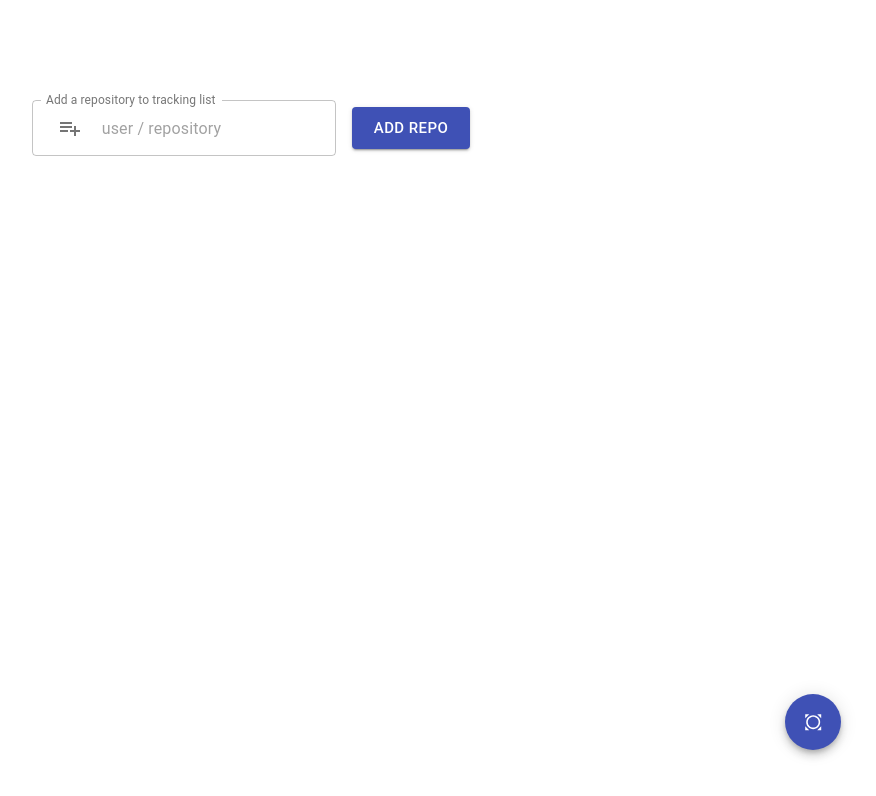
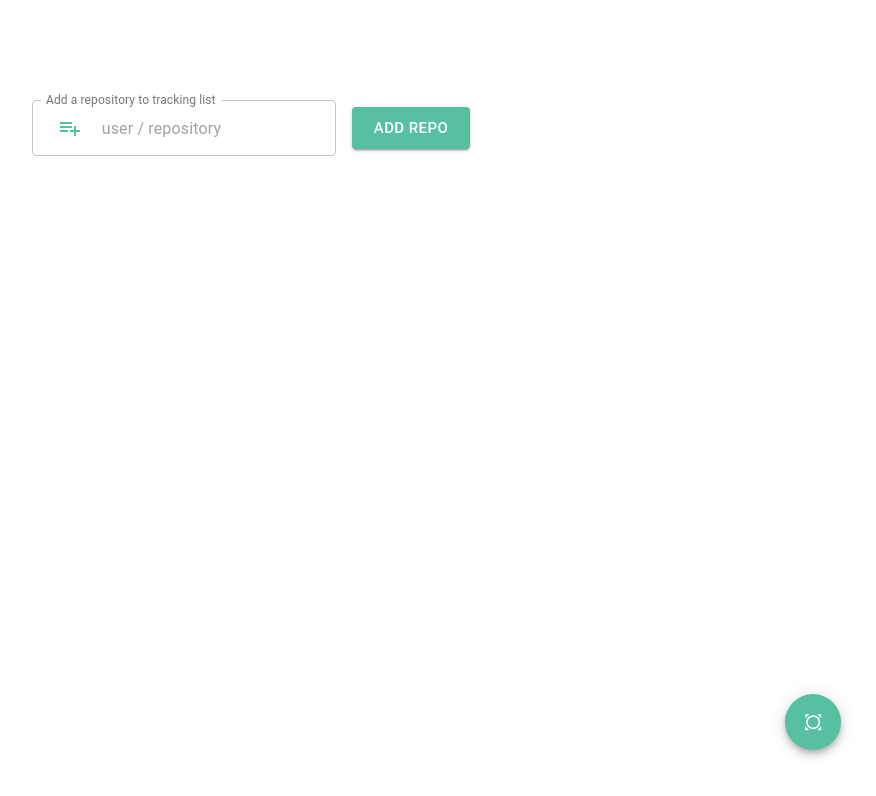
Before and after one commit to tale97/github-repo-tracker, a React (Create React App) app: page / in a window 1280 px wide. Shown: the top 796 px of the page, without its empty margins (389-1265 px from the left). Built offline with nearby package versions, Linux system fonts and the light colour scheme.

Commit message:
feat: change primary color to Lumanu's logo color (I think I have too much free time...)

```diff
--- a/src/components/FilterBar.js
+++ b/src/components/FilterBar.js
@@ -51,7 +51,7 @@ class FilterBar extends React.Component {
                   aria-haspopup="true"
                   onClick={this.onClickSearchFunction}
                 >
-                  <SearchIcon />
+                  <SearchIcon color="primary" />
                 </IconButton>
               </InputAdornment>
             ),
--- a/src/components/SearchField.js
+++ b/src/components/SearchField.js
@@ -61,7 +61,7 @@ class SearchField extends React.Component {
                       aria-haspopup="true"
                       onClick={this.onClickSearchFunction}
                     >
-                      <PlaylistAddIcon />
+                      <PlaylistAddIcon color="primary" />
                     </IconButton>
                   </InputAdornment>
                 ),
@@ -74,6 +74,7 @@ class SearchField extends React.Component {
               variant="contained"
               type="submit"
               size="large"
+              style={{ color: "white" }}
             >
               Add Repo
             </Button>
--- a/src/components/SpeedDialControl.js
+++ b/src/components/SpeedDialControl.js
@@ -61,7 +61,7 @@ class SpeedDialControl extends React.Component {
         className={"speed-dial-control"}
         ariaLabel="macro-control"
         hidden={isSpeedDialHidden}
-        icon={<AllOutIcon />}
+        icon={<AllOutIcon style={{ color: "white" }} />}
         onClose={this.onCloseSpeedDial}
         onOpen={this.onOpenSpeedDial}
         open={isSpeedDialOpen}
--- /dev/null
+++ b/src/constants.js
@@ -0,0 +1,3 @@
+const PRIMARY_COLOR = "#57C0A1";
+
+export { PRIMARY_COLOR };
--- a/src/index.js
+++ b/src/index.js
@@ -4,9 +4,13 @@ import "./styles/index.scss";
 import App from "./components/App";
 import reportWebVitals from "./reportWebVitals";
 import { createMuiTheme, ThemeProvider } from "@material-ui/core/styles";
+import { PRIMARY_COLOR } from "./constants";
 
 const theme = createMuiTheme({
   palette: {
+    primary: {
+      main: PRIMARY_COLOR,
+    },
     // type: "",
   },
 });
--- a/src/styles/Repo.scss
+++ b/src/styles/Repo.scss
@@ -1,12 +1,14 @@
+@import "variables.scss";
+
 .repo {
   width: 50vw;
   min-width: 300px;
   max-width: 500px;
-  border: solid 2px white;
+  border: solid 2px #f6f6f6;
 }
 
 .highlighted {
-  border: solid 2px #303f9f;
+  border: solid 2px $PRIMARY_COLOR;
 }
 
 .card-content {
--- /dev/null
+++ b/src/styles/variables.scss
@@ -0,0 +1 @@
+$PRIMARY_COLOR: #57c0a1;
```
Also changed, not shown: 1 other file (tests, documents, lock files or other folders).
